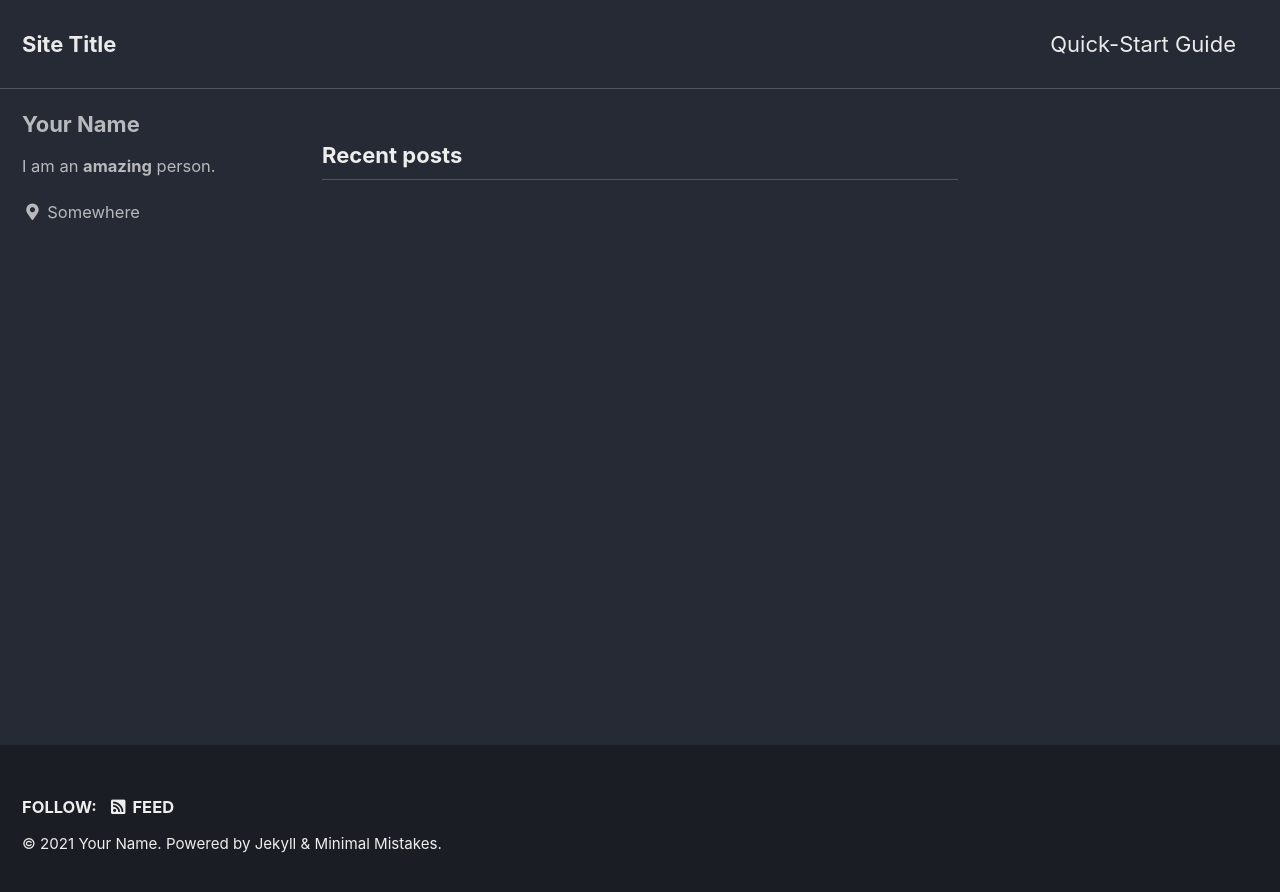
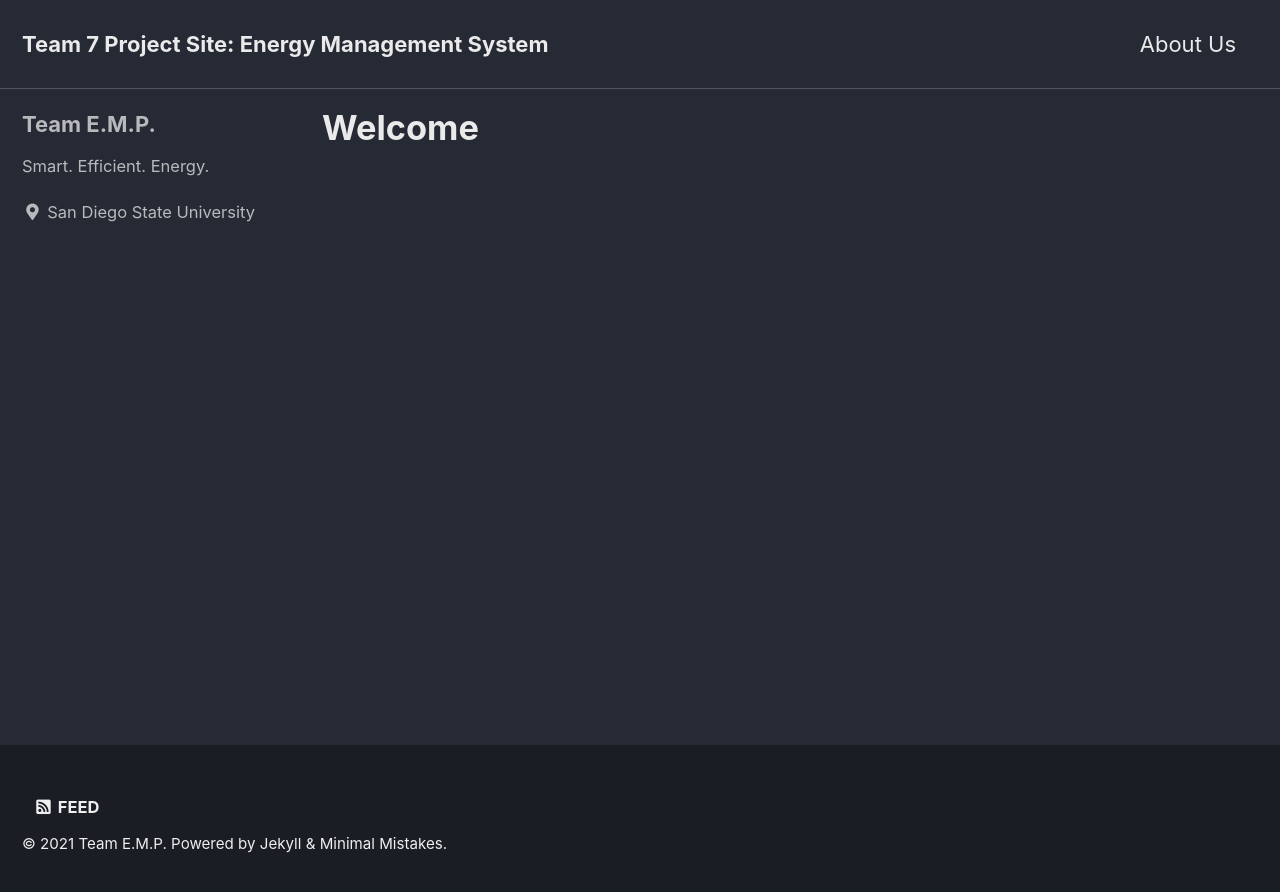
Before and after one commit to jcorlando/Team_SMS_Senior_Design_Website, a Jekyll site: the page built from _pages/index.md, in a window 1280 px wide. Shown: the top 892 px of the page. Built offline with Jekyll 4.4.1, drawn with Linux system fonts in a browser that asks for light colours; cached includes are drawn as plain includes; the list of posts is cut into pages by our own code.

Commit message:
Created basic layout of our site

```diff
--- a/_config.yml
+++ b/_config.yml
@@ -17,13 +17,13 @@ minimal_mistakes_skin    : "dark" # "default", "air", "aqua", "contrast", "dark"
 
 # Site Settings
 locale                   : "en-US"
-title                    : "Site Title"
+title                    : "Team 7 Project Site: Energy Management System"
 title_separator          : "-"
 subtitle                 : # site tagline that appears below site title in masthead
-name                     : "Your Name"
+name                     : "Team E.M.P"
 description              : "An amazing website."
 url                      : # the base hostname & protocol for your site e.g. "https://mmistakes.github.io"
-baseurl                  : "Team_SMS_Senior_Design_Website" # the subpath of your site, e.g. "/blog"
+baseurl                  : # the subpath of your site, e.g. "/blog"
 repository               : # GitHub username/repo-name e.g. "mmistakes/minimal-mistakes"
 teaser                   : # path of fallback teaser image, e.g. "/assets/images/500x300.png"
 logo                     : # path of logo image to display in the masthead, e.g. "/assets/images/88x88.png"
@@ -94,10 +94,10 @@ analytics:
 
 # Site Author
 author:
-  name             : "Your Name"
+  name             : "Team E.M.P."
   avatar           : # path of avatar image, e.g. "/assets/images/bio-photo.jpg"
-  bio              : "I am an **amazing** person."
-  location         : "Somewhere"
+  bio              : "Smart. Efficient. Energy."
+  location         : "San Diego State University"
   email            :
   links:
     - label: "Email"
--- a/_data/navigation.yml
+++ b/_data/navigation.yml
@@ -1,7 +1,7 @@
 # main links
 main:
-  - title: "Quick-Start Guide"
-    url: https://mmistakes.github.io/minimal-mistakes/docs/quick-start-guide/
+  - title: "About Us"
+    url: /about/
   # - title: "About"
   #   url: https://mmistakes.github.io/minimal-mistakes/about/
   # - title: "Sample Posts"
--- a/_data/ui-text.yml
+++ b/_data/ui-text.yml
@@ -27,7 +27,7 @@ en: &DEFAULT_EN
   comments_title             : "Comments"
   more_label                 : "Learn more"
   related_label              : "You may also enjoy"
-  follow_label               : "Follow:"
+  follow_label               : ""
   feed_label                 : "Feed"
   powered_by                 : "Powered by"
   website_label              : "Website"
--- /dev/null
+++ b/_pages/index.md
@@ -0,0 +1,6 @@
+---
+layout: single
+permalink: /
+author_profile: true
+title: "Welcome"
+---
--- a/index.html
+++ /dev/null
@@ -1,4 +0,0 @@
----
-layout: home
-author_profile: true
----
```
Also changed, not shown: _pages/about.md (added, +24 -0 lines).
